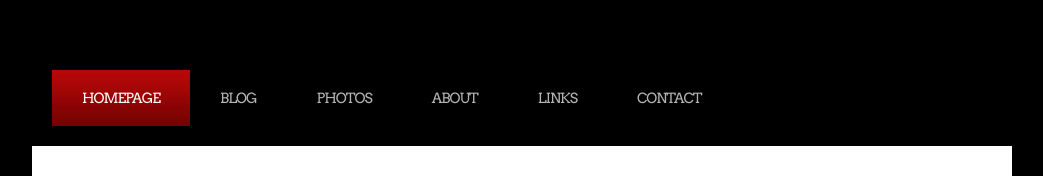
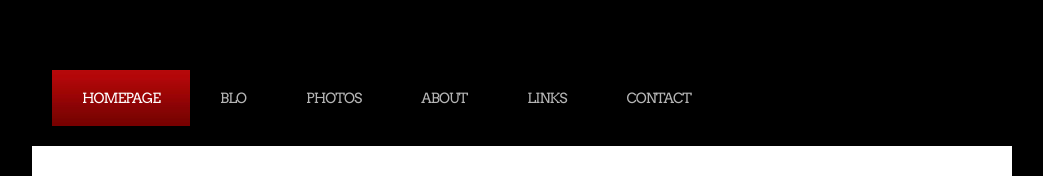
Before and after one commit to PaperJump1/test, a plain HTML site: page index.html in a window 1280 px wide. Shown: the part 190-366 px from the top of the page, without its empty margins (118-1161 px from the left). Drawn offline with Linux system fonts and the light colour scheme.

Commit message:
Update index.html

```diff
--- a/index.html
+++ b/index.html
@@ -33,7 +33,7 @@ Released   : 20120203
 	<div id="menu">
 		<ul>
 			<li class="current_page_item"><a href="#">Homepage</a></li>
-			<li><a href="#index_blog.html">BlOG</a></li>
+			<li><a href="index_blog.html">BlO</a></li>
 			<li><a href="#">Photos</a></li>
 			<li><a href="#">About</a></li>
 			<li><a href="#">Links</a></li>
```
